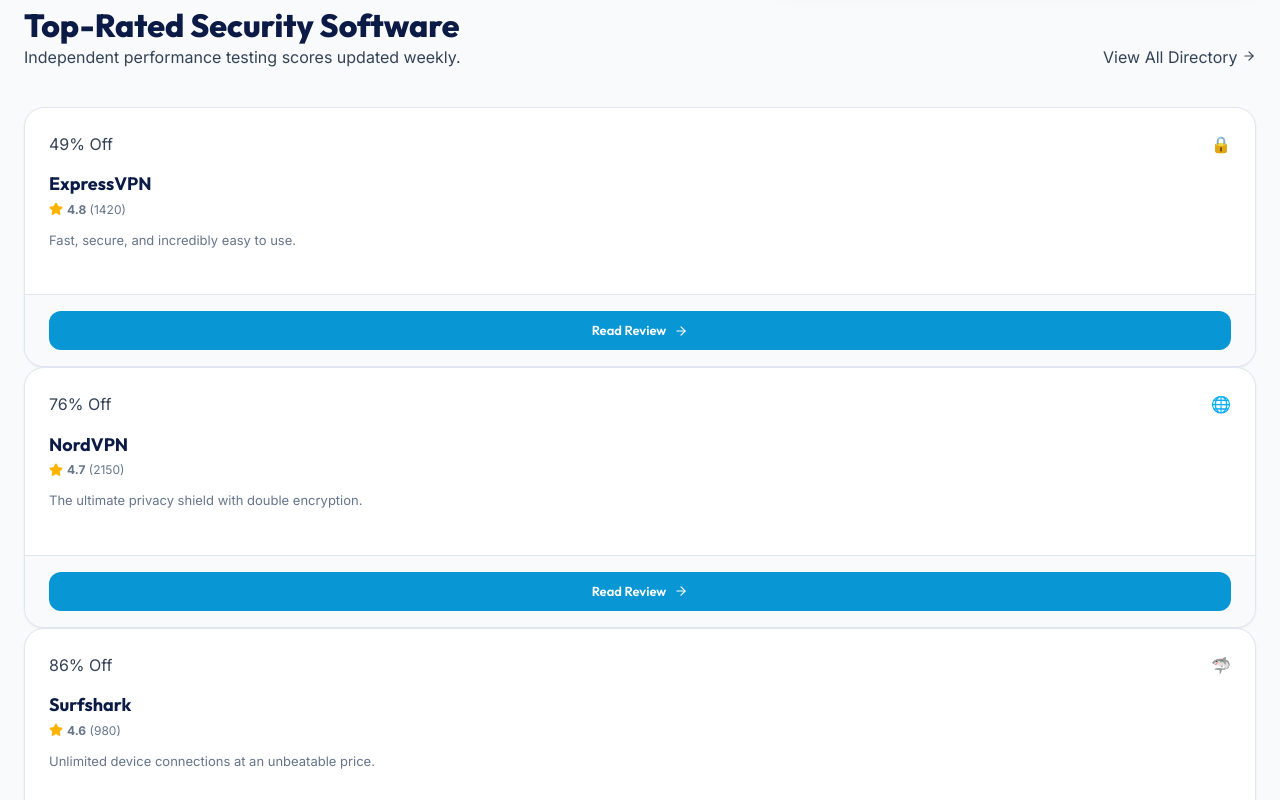
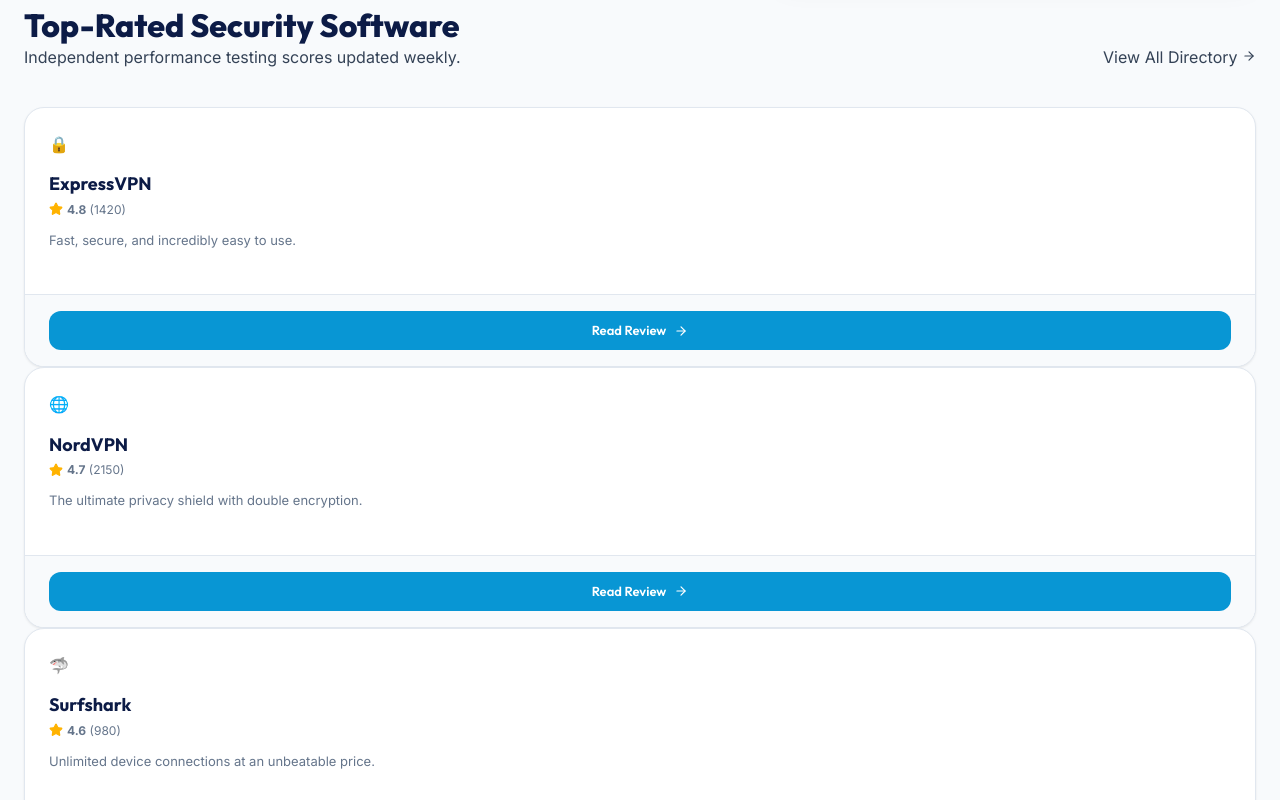
Before and after one commit to codershiveinterns-cloud/SafeVerdicts, a React (Vite) app: page / in a window 1280 px wide. Shown: the part 800-1600 px from the top of the page. Built offline with nearby package versions, Linux system fonts and the light colour scheme.

Commit message:
Remove discount percentage badges from deal cards across the website

```diff
--- a/src/data/seedData.js
+++ b/src/data/seedData.js
@@ -858,10 +858,7 @@
     q: 'What is a "zero-knowledge" policy in password managers?',
     a: 'It means your data is encrypted on your local device using your master password before it is backed up to the cloud. The password manager company never receives your master password or the keys to decrypt your vault, ensuring that even if their servers are hacked, your passwords remain secure.'
   },
-  {
-    q: 'Why are struck-through prices shown on deal cards?',
-    a: 'Struck-through prices represent the standard monthly or annual retail cost of the software without a subscription discount. The lower price listed next to it is the active promotional rate available through our affiliate deal partnership.'
-  },
+
   {
     q: 'How often are the cyber deals updated?',
     a: 'Our systems and editors check deal coupon codes and affiliate promotions weekly. We verify that checkout links work and ensure expired deals are deactivated or replaced.'
--- a/src/pages/Home.jsx
+++ b/src/pages/Home.jsx
@@ -166,7 +166,6 @@
             {newestDeals.map((product) => (
               <div key={product.id} className="card deal-card-item">
                 <div className="deal-card-header">
-                  <span className="deal-badge">{product.discountBadge}</span>
                   <div className="deal-brand-logo">{product.logo}</div>
                 </div>
 
```
